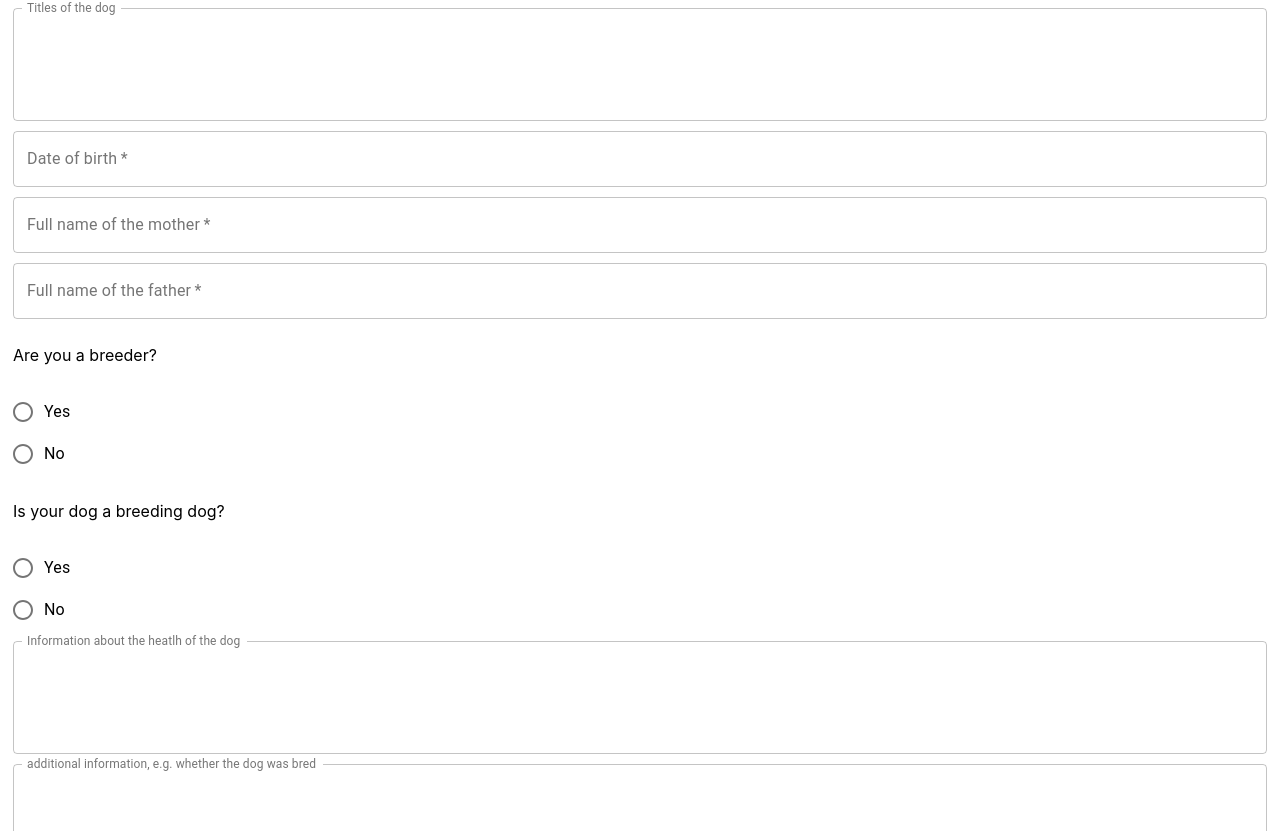
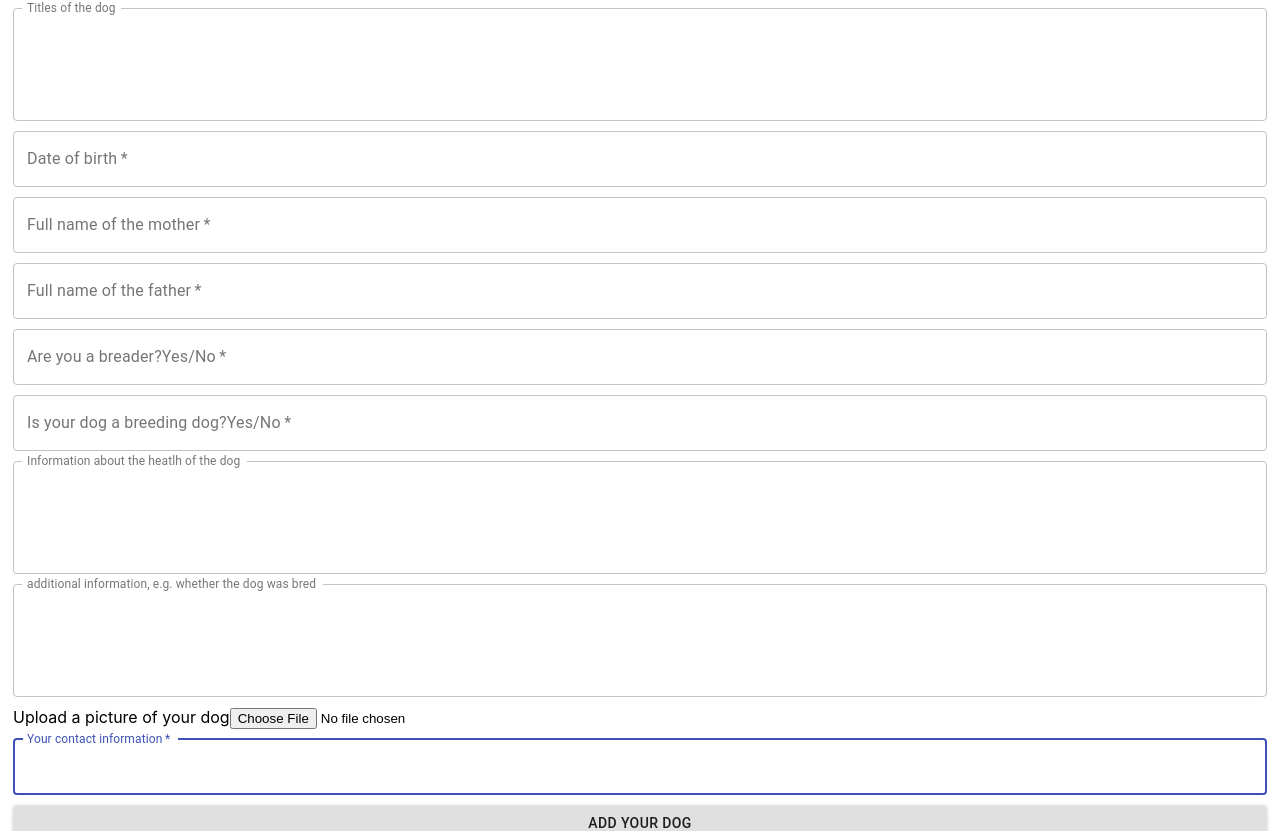
Before and after one commit to NataliaGatarek/SWD-app, a React (Create React App) app in the folder client/: page /AddDog in a window 1280 px wide. Shown: the part 459-1290 px from the top of the page. Built offline with nearby package versions, Linux system fonts and the light colour scheme.

Commit message:
design change

```diff
--- a/client/src/Views/AddDog.js
+++ b/client/src/Views/AddDog.js
@@ -232,30 +232,32 @@ function AddDog() {
           value={fname}
           onChange={onChange}
         />
-        <p>Are you a breeder?</p>
-        <RadioGroup
-          aria-label="breeding"
-          name="breeding"
+        <TextField
+          id="standard-basic"
+          label="Are you a breader?Yes/No"
+          autoComplete="breeder"
+          name="breeder"
+          variant="outlined"
+          required
+          fullWidth
+          id="breeder"
+          autoFocus
           value={breeder}
           onChange={onChange}
-          id="breeder"
-          name="breeder"
-        >
-          <FormControlLabel value="yes" control={<Radio />} label="Yes" />
-          <FormControlLabel value="no" control={<Radio />} label="No" />
-        </RadioGroup>
-        <p>Is your dog a breeding dog?</p>
-        <RadioGroup
-          aria-label="breedingdog"
+        />
+        <TextField
+          id="standard-basic"
+          label="Is your dog a breeding dog?Yes/No"
+          autoComplete="breedingdog"
           name="breedingdog"
+          variant="outlined"
+          required
+          fullWidth
+          id="breedingdog"
+          autoFocus
           value={breedingdog}
           onChange={onChange}
-          id="breedingdog"
-          name="breedingdog"
-        >
-          <FormControlLabel value="yes" control={<Radio />} label="Yes" />
-          <FormControlLabel value="no" control={<Radio />} label="No" />
-        </RadioGroup>
+        />
         <TextField
           inputProps={{ style: { alignItems: "center" } }}
           id="outlined-multiline-static"
--- a/client/src/Views/CardToDisplayTheDog.js
+++ b/client/src/Views/CardToDisplayTheDog.js
@@ -47,37 +47,39 @@ function CardToDisplayTheDog() {
           />
           <CardContent>
             <Typography gutterBottom variant="h5" component="h2">
-              Name:{details.name}
+              Name: <strong>{details.name}</strong>
             </Typography>
             <Typography gutterBottom variant="h6" component="h2">
-              Breeding Kennel:{details.kennel}
+              Breeding Kennel: <strong>{details.kennel}</strong>
             </Typography>
+            <hr></hr>
             <Typography variant="body2" color="textSecondary" component="p">
-              Description: {details.description}
+              {details.description}
+            </Typography>
+            <hr></hr>
+            <Typography gutterBottom component="p">
+              Location: {details.live}
             </Typography>
             <Typography gutterBottom component="p">
-              Where do dog live:{details.live}
+              Titles: {details.titles}
             </Typography>
             <Typography gutterBottom component="p">
-              Titles:{details.titles}
+              Date of Birth: {details.birth}
             </Typography>
             <Typography gutterBottom component="p">
-              Date of Birth:{details.birth}
-            </Typography>
-            <Typography gutterBottom component="p">
-              Mother and Father:{details.mname}, {details.fname}
+              Mother and Father: {details.mname}, {details.fname}
             </Typography>
             <Typography gutterBottom component="p">
               Breeding dog: {details.breedingdog}
             </Typography>
             <Typography gutterBottom component="p">
-              Heatlh info:{details.heatlh}
+              Heatlh info: {details.heatlh}
             </Typography>
             <Typography gutterBottom component="p">
               More info: {details.additional}
             </Typography>
             <Typography gutterBottom component="p">
-              Contact:{details.contact}
+              Contact: {details.contact}
             </Typography>
           </CardContent>
         </CardActionArea>
```
Also changed, not shown: 1 other file (tests, documents, lock files or other folders).
